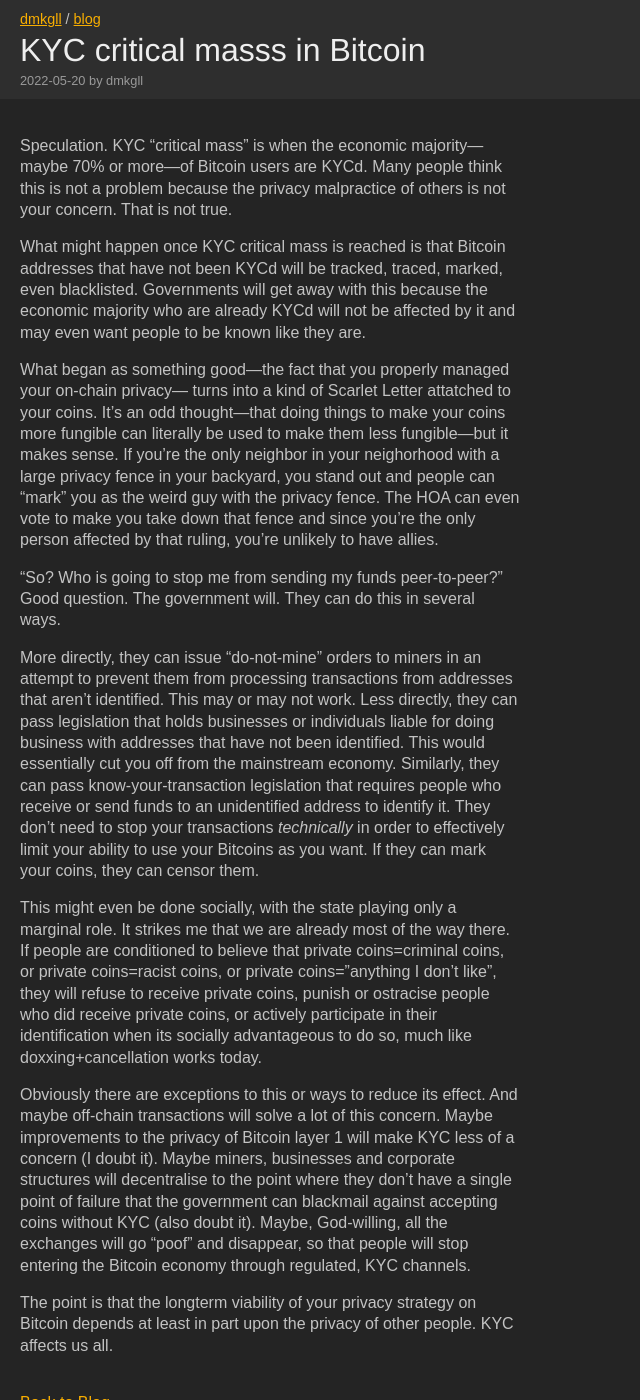
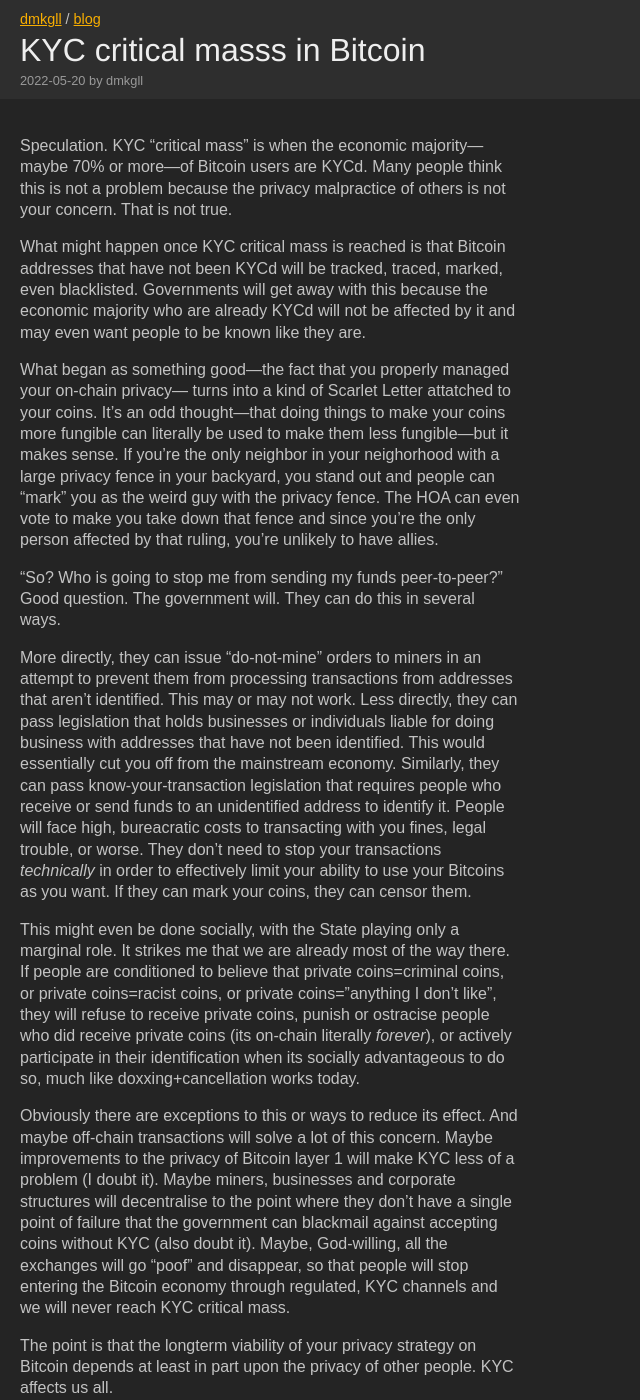
Before and after one commit to dmkgll/dmkgll, a Jekyll site: the page built from _posts/2022-05-20-kyc-critical-mass.md, in a window 1280 px wide and 1400 px high. Shown: the whole window, without its empty margins (0-640 px from the left). Built offline with Jekyll 4.4.1, drawn with Linux system fonts in a browser that asks for light colours.

Commit message:
Update 2022-05-20-kyc-critical-mass.md

```diff
--- a/_posts/2022-05-20-kyc-critical-mass.md
+++ b/_posts/2022-05-20-kyc-critical-mass.md
@@ -36,27 +36,28 @@
 doing business with addresses that have not been identified. This
 would essentially cut you off from the mainstream economy. Similarly, they can pass
 know-your-transaction legislation that requires people who receive or send funds
-to an unidentified address to identify it. They don't need to stop
+to an unidentified address to identify it. People will face high, bureacratic costs
+to transacting with you fines, legal trouble, or worse. They don't need to stop
 your transactions *technically* in order to effectively limit your
 ability to use your Bitcoins as you want. If they can mark your coins,
 they can censor them.
 
-This might even be done socially, with the state playing only a marginal role. It strikes me that we are already
+This might even be done socially, with the State playing only a marginal role. It strikes me that we are already
 most of the way there. If people are conditioned to believe that
 private coins=criminal coins, or private coins=racist coins, or private coins="anything I don't like", they will refuse to receive private coins, punish  or ostracise
-people who did receive private coins, or
+people who did receive private coins (its on-chain literally *forever*), or
 actively participate in their identification when its socially advantageous to do so,
 much like doxxing+cancellation works today.
 
 Obviously there are exceptions to this or ways to reduce its effect. And maybe off-chain
 transactions will solve a lot of this concern. Maybe improvements to
-the privacy of Bitcoin layer 1 will make KYC less of a concern (I doubt it). Maybe
+the privacy of Bitcoin layer 1 will make KYC less of a problem (I doubt it). Maybe
 miners, businesses and corporate structures will decentralise to the
 point where they don't have a single point of failure that the
 government can blackmail against accepting coins without KYC (also doubt it). Maybe,
 God-willing, all the exchanges will go "poof" and disappear, so that
 people will stop entering the Bitcoin economy through regulated, KYC
-channels.
+channels and we will never reach KYC critical mass.
 
 The point is that the longterm viability of your privacy strategy on
 Bitcoin depends at least in part upon the privacy of other people. KYC affects us all.
```
